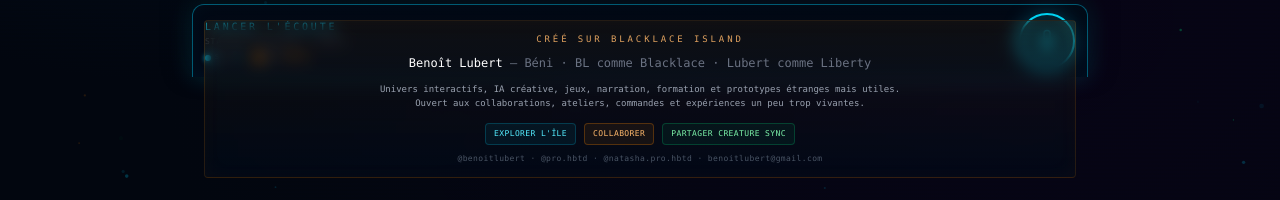
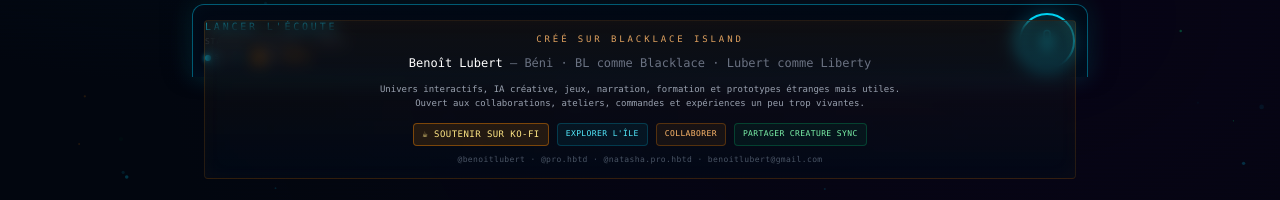
Before and after one commit to benoitlub/Creature-sync, a React (Vite) app: page / in a window 1280 px wide. Shown: the part 723-923 px from the top of the page. Built offline with nearby package versions, Linux system fonts and the light colour scheme; no server answers.

Commit message:
feat(support): add Ko-fi link to Creature Sync footer

```diff
--- a/src/components/CreatorFooter.tsx
+++ b/src/components/CreatorFooter.tsx
@@ -1,5 +1,6 @@
 const CONTACT_EMAIL = "benoitlubert@gmail.com";
 const BLACKLACE_URL = "https://benoitlub.github.io/blacklace-echo/";
+const KOFI_URL = "https://ko-fi.com/feuchinstitut";
 const CREATURE_SYNC_URL = "https://benoitlub.github.io/Creature-sync/";
 
 export function CreatorFooter() {
@@ -28,6 +29,7 @@ export function CreatorFooter() {
       </div>
 
       <div className="flex flex-wrap justify-center gap-2 pt-1">
+        <a href={KOFI_URL} target="_blank" rel="noopener noreferrer" className="rounded border px-2 py-1 text-[9px] font-mono tracking-wider uppercase text-amber-200 hover:opacity-80" style={{ borderColor: "#ff8c0066", background: "rgba(255,140,0,0.12)" }}>☕ Soutenir sur Ko-fi</a>
         <a
           href={BLACKLACE_URL}
           target="_blank"
```
